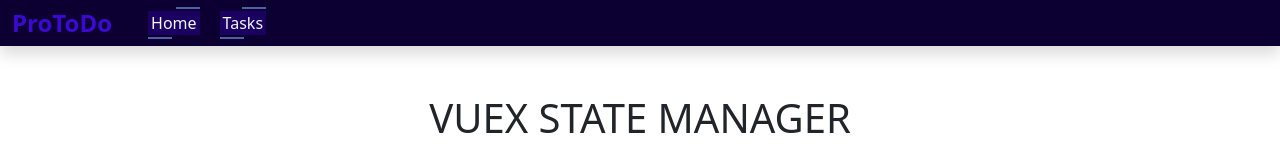
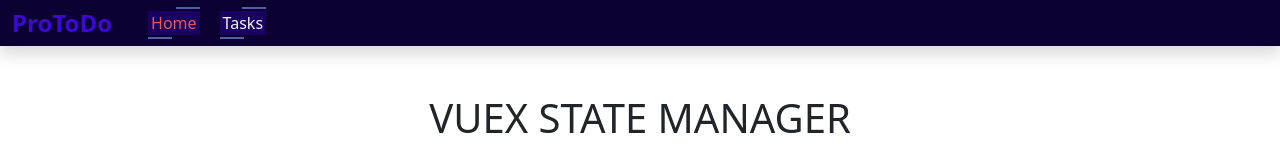
Before and after one commit to yasserhatami/protodo, a Vue app: page / in a window 1280 px wide. Shown: the top 154 px of the page. Built offline with nearby package versions, Linux system fonts and the light colour scheme.

Commit message:
edit css

```diff
--- a/src/components/HeaderDiv.vue
+++ b/src/components/HeaderDiv.vue
@@ -16,10 +16,10 @@
       <div class="collapse navbar-collapse" id="navbarSupportedContent">
         <ul class="navbar-nav me-auto mb-2 mb-lg-0 ml-5">
           <li class="nav-item mt-1 mt-lg-0 ">
-             <router-link to="/" id="homebtn" class=" animated-border-button nav-link active">Home</router-link>
+             <router-link to="/" id="homebtn" class=" animated-border-button nav-link">Home</router-link>
           </li>
            <li class="nav-item mt-1 mt-lg-0 ">
-            <router-link to="/tasks" id="taskbtn" class="  animated-border-button nav-link active">Tasks</router-link>
+            <router-link to="/tasks" id="taskbtn" class="  animated-border-button nav-link">Tasks</router-link>
           </li>
         </ul>
       </div>
@@ -99,4 +99,7 @@
   background-color: #0c0032;
 
 }
+.router-link-active{
+  color: rgb(240, 83, 83) !important;
+}
 </style>
```
